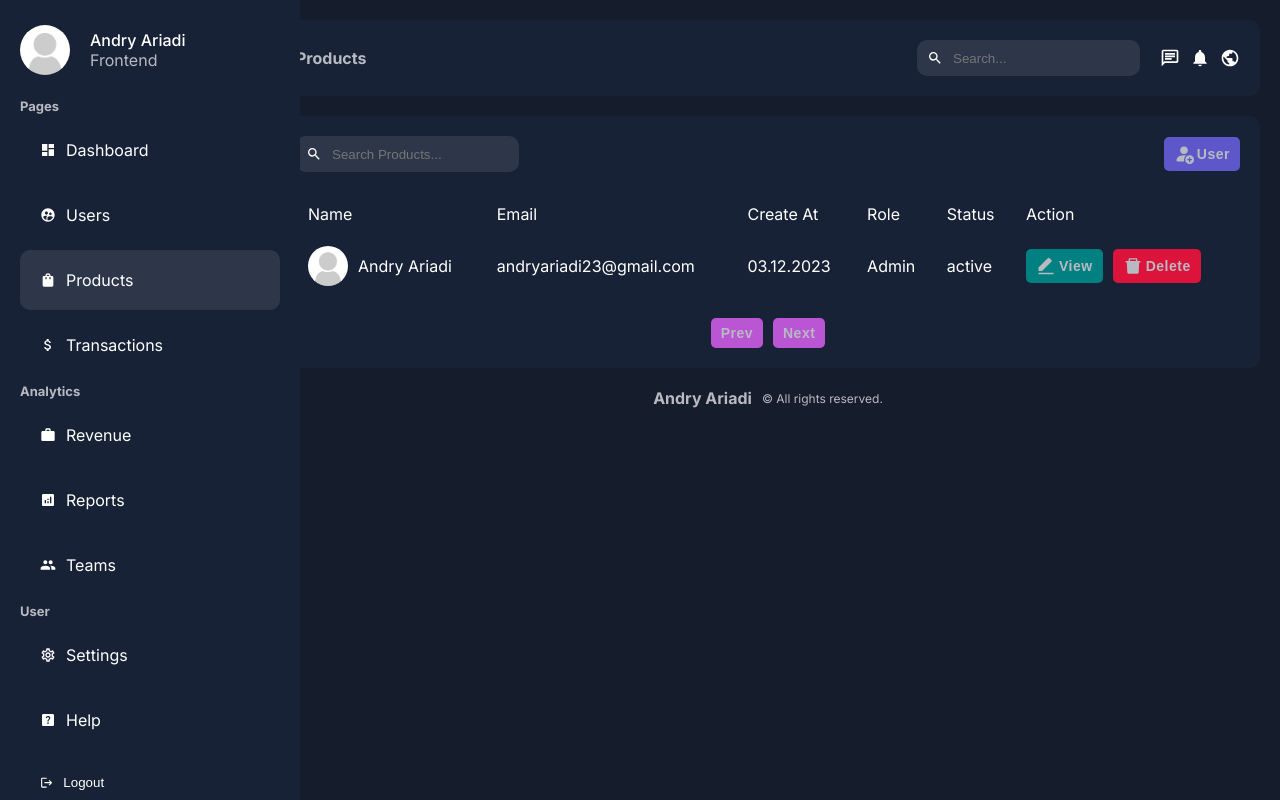
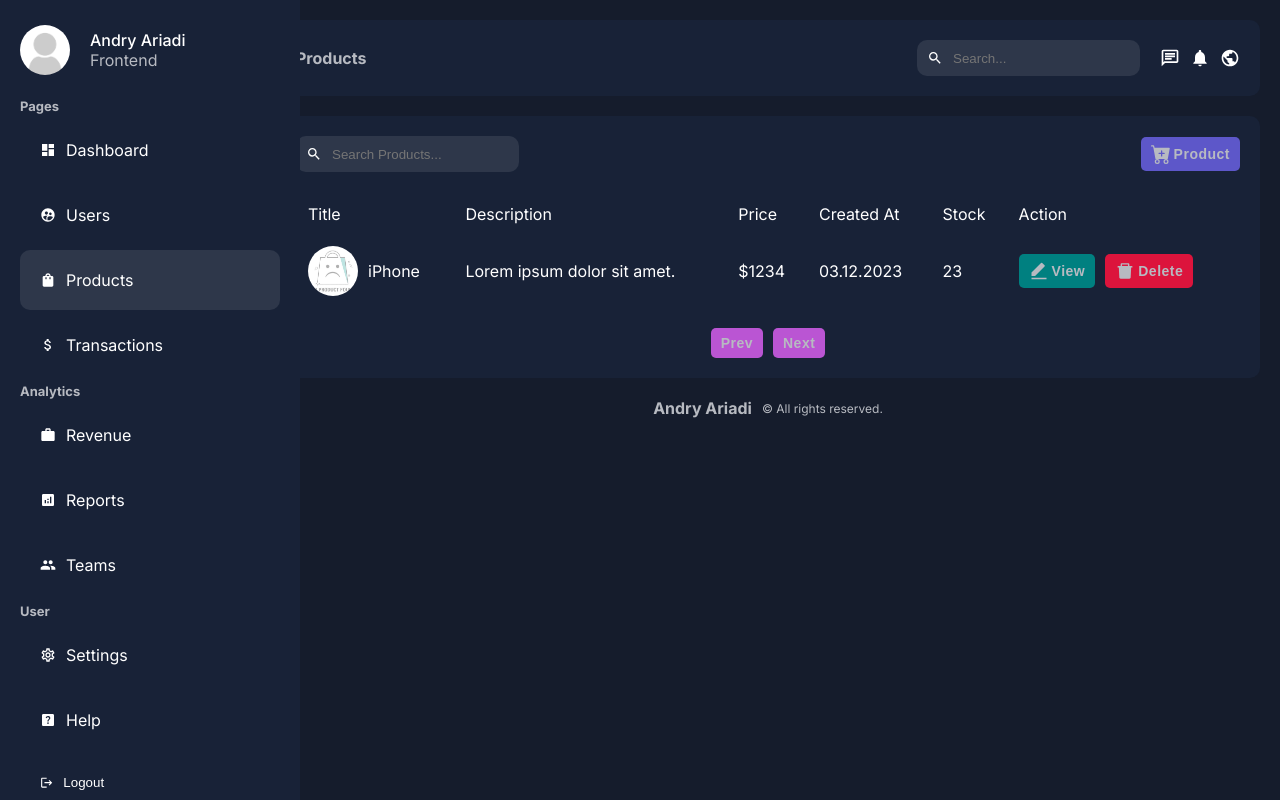
Before and after one commit to andryariadi/CMS-Dashboard-, a Next.js app in the folder cms-dashboard/: page /dashboard/products in a window 1280 px wide. Built offline with nearby package versions, Linux system fonts and the light colour scheme.

Commit message:
styling product table

```diff
--- a/cms-dashboard/src/app/dashboard/dashboard.module.css
+++ b/cms-dashboard/src/app/dashboard/dashboard.module.css
@@ -8,7 +8,7 @@
   background-color: var(--bgSoft);
   padding: 20px;
   position: fixed;
-  height: 100vh;
+  min-height: 100vh;
   overflow-y: auto;
   min-width: 300px;
 }
--- a/cms-dashboard/src/app/dashboard/products/page.jsx
+++ b/cms-dashboard/src/app/dashboard/products/page.jsx
@@ -1,9 +1,9 @@
 import Search from "@/components/dashboard/search/search";
 import styles from "./product.module.css";
 import Link from "next/link";
-import { BsPersonFillAdd } from "react-icons/bs";
+import { BsFillCartPlusFill } from "react-icons/bs";
 import Image from "next/image";
-import user from "@/assets/users.png";
+import product from "@/assets/noproduct.jpg";
 import { RiEditFill } from "react-icons/ri";
 import { AiFillDelete } from "react-icons/ai";
 import Pagination from "@/components/dashboard/pagination/pagination";
@@ -16,37 +16,37 @@ export default function ProductPage() {
           <Search placeholder="Search Products..." />
           <Link href="/dashboard/products/add">
             <button className={styles.btnAdd}>
-              <BsPersonFillAdd size={20} />
-              User
+              <BsFillCartPlusFill size={20} />
+              Product
             </button>
           </Link>
         </div>
         <table className={styles.table}>
           <thead>
             <tr>
-              <td>Name</td>
-              <td>Email</td>
-              <td>Create At</td>
-              <td>Role</td>
-              <td>Status</td>
+              <td>Title</td>
+              <td>Description</td>
+              <td>Price</td>
+              <td>Created At</td>
+              <td>Stock</td>
               <td>Action</td>
             </tr>
           </thead>
           <tbody>
             <tr>
               <td>
-                <div className={styles.user}>
-                  <Image src={user} alt="user" width={40} height={40} className={styles.userImg} />
-                  Andry Ariadi
+                <div className={styles.product}>
+                  <Image src={product} alt="product" width={50} height={50} className={styles.productImg} />
+                  iPhone
                 </div>
               </td>
-              <td>andryariadi23@gmail.com</td>
+              <td>Lorem ipsum dolor sit amet.</td>
+              <td>$1234</td>
               <td>03.12.2023</td>
-              <td>Admin</td>
-              <td>active</td>
+              <td>23</td>
               <td>
                 <div className={styles.btnContainer}>
-                  <Link href="/dashboard/users/edit">
+                  <Link href="/dashboard/products/edit">
                     <button className={`${styles.button} ${styles.edit}`}>
                       <RiEditFill size={20} />
                       View
--- a/cms-dashboard/src/app/dashboard/products/product.module.css
+++ b/cms-dashboard/src/app/dashboard/products/product.module.css
@@ -39,13 +39,14 @@
 .table td {
   padding: 10px;
 }
-.user {
+
+.product {
   display: flex;
   align-items: center;
   gap: 10px;
 }
 
-.userImg {
+.productImg {
   border-radius: 50%;
   object-fit: cover;
 }
--- a/cms-dashboard/src/app/dashboard/users/page.jsx
+++ b/cms-dashboard/src/app/dashboard/users/page.jsx
@@ -36,7 +36,7 @@ export default function UsersPage() {
             <tr>
               <td>
                 <div className={styles.user}>
-                  <Image src={user} alt="user" width={40} height={40} className={styles.userImg} />
+                  <Image src={user} alt="user" width={50} height={50} className={styles.userImg} />
                   Andry Ariadi
                 </div>
               </td>
```
Also changed, not shown: cms-dashboard/src/assets/noproduct.jpg (added).
